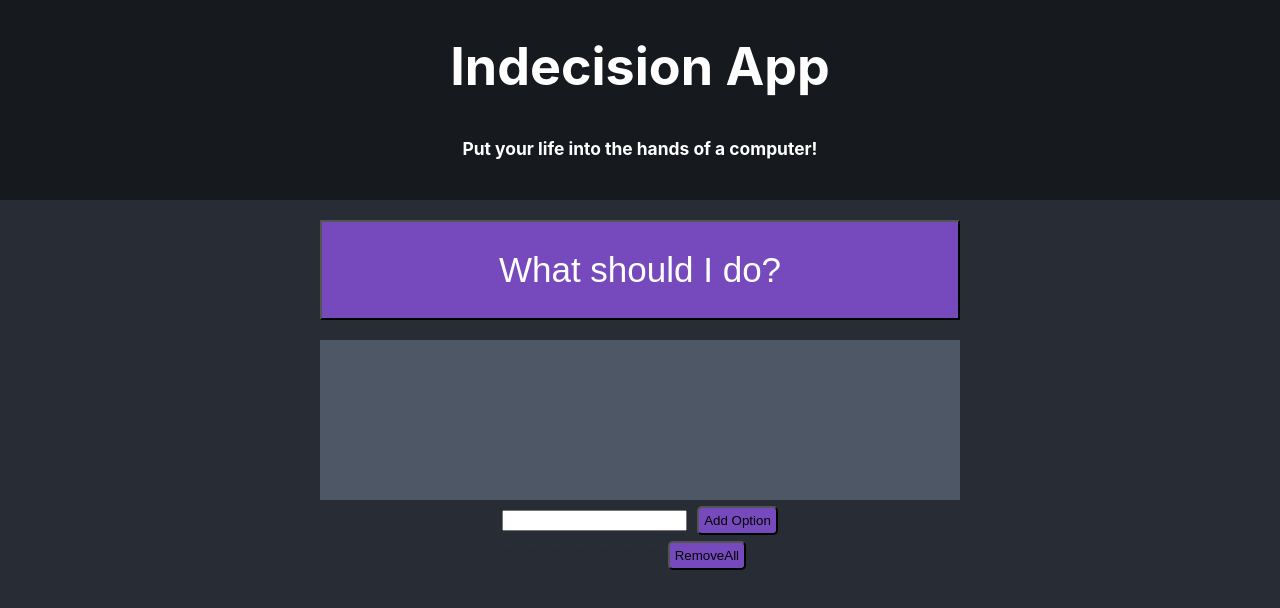
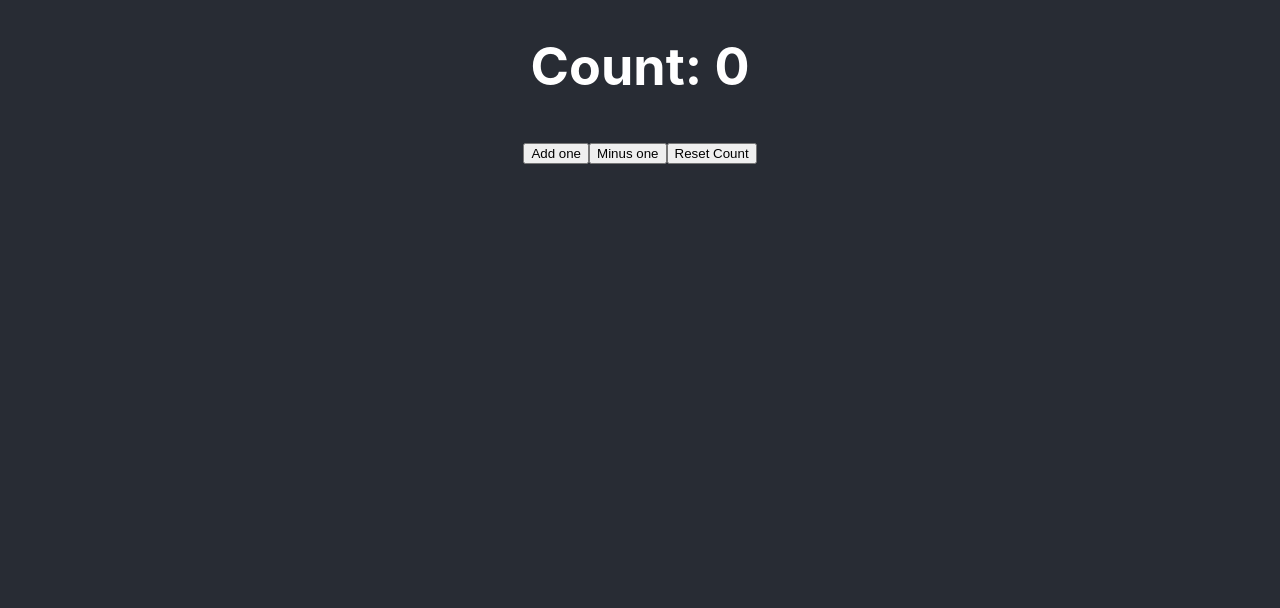
Before and after one commit to tpdoyle87/indecision-app, a React (Create React App) app: page / in a window 1280 px wide. Shown: the top 608 px of the page. Built offline with nearby package versions, Linux system fonts and the light colour scheme.

Commit message:
made a counter app aswell

```diff
--- /dev/null
+++ b/src/App2.js
@@ -0,0 +1,43 @@
+import React, { Component } from 'react'
+
+import Header from './counter/header/header'
+import Buttons from './counter/buttons/buttons'
+import './App.css'
+class Counter extends Component {
+  constructor(props) {
+    super(props)
+    this.state = {
+      count: 0
+    }
+  }
+
+  addOne = () => {
+    let increase = this.state.count;
+    this.setState({
+      count: increase += 1
+    })
+  }
+
+  minusOne = () => {
+    let decrease = this.state.count;
+    this.setState({
+      count: decrease -= 1
+    })
+  }
+
+  reset = () => {
+    this.setState({
+      count: 0
+    })
+  }
+  render() {
+    return(
+      <div className="App-header">
+        <Header count={this.state.count}/>
+        <Buttons add={this.addOne} minus={this.minusOne} reset={this.reset}/>
+      </div>
+    )
+  }
+}
+
+export default Counter
--- /dev/null
+++ b/src/counter/buttons/buttons.js
@@ -0,0 +1,28 @@
+import React, { Component } from 'react'
+
+class Buttons extends Component {
+
+  addOne = () => {
+    this.props.add();
+  }
+
+  minusOne = () => {
+    this.props.minus();
+  }
+
+  reset = () => {
+    this.props.reset();
+  }
+
+  render() {
+    return(
+      <div>
+        <button onClick={this.addOne}>Add one</button>
+        <button onClick={this.minusOne}>Minus one</button>
+        <button onClick={this.reset}>Reset Count</button>
+      </div>
+    );
+  }
+}
+
+export default Buttons
--- /dev/null
+++ b/src/counter/header/header.js
@@ -0,0 +1,17 @@
+import React, { Component } from 'react'
+
+console.log('hello')
+
+class Header extends Component {
+
+  render() {
+    return(
+      <div>
+        <h1>Count: {this.props.count}</h1>
+      </div>
+    );
+  }
+
+}
+
+export default Header
--- a/src/index.js
+++ b/src/index.js
@@ -2,7 +2,7 @@ import React from 'react';
 import ReactDOM from 'react-dom';
 
 import './index.css';
-import App from './App';
+import Counter from './App2';
 
 
 // const app = {
@@ -55,4 +55,4 @@ import App from './App';
 
 // renderIndecisionApp();
 
-ReactDOM.render(<App />, document.getElementById('root'))
+ReactDOM.render(<Counter />, document.getElementById('root'))
```
